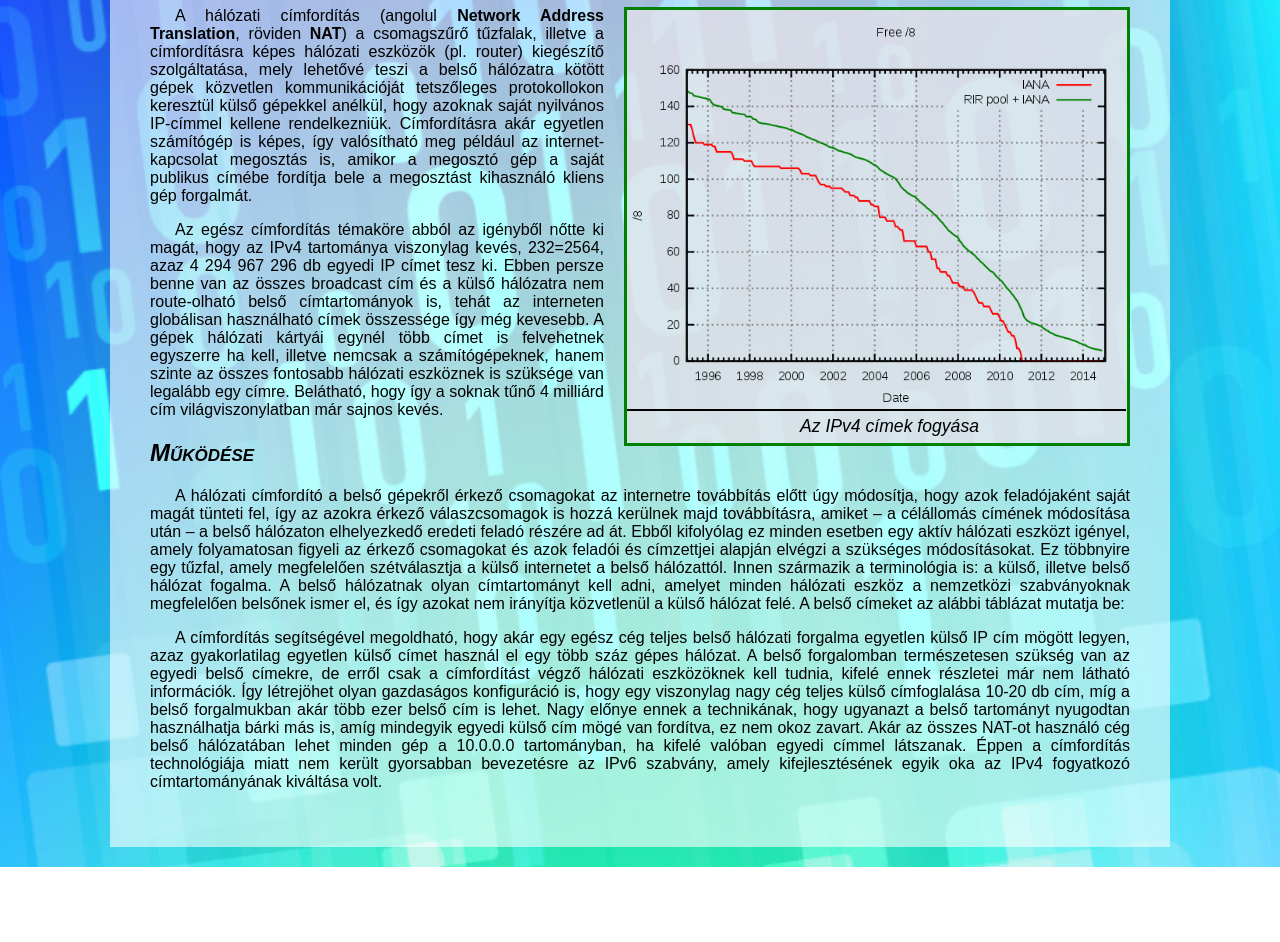
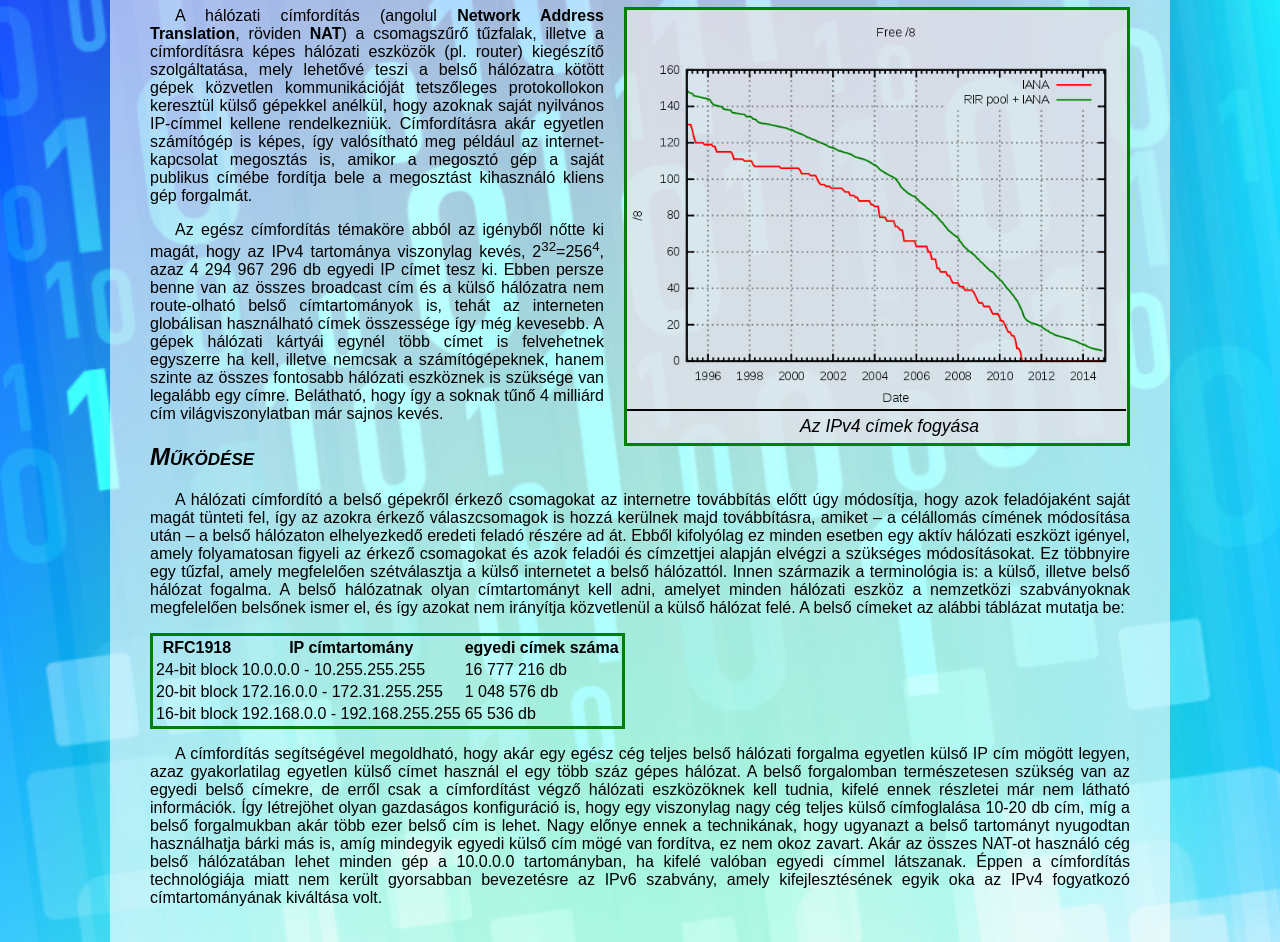
Before and after one commit to ABEL0206/cimforditas, a plain HTML site: page index.html in a window 1280 px wide. Shown: the part 133-1075 px from the top of the page. Before the commit the page ends 1000 px from the top, so only its background shows below. Drawn offline with Linux system fonts and the light colour scheme.

Commit message:
9-10 feladat

```diff
--- a/index.html
+++ b/index.html
@@ -9,15 +9,34 @@
 
 <body>
   <div id="content">
-    <h1>A hálózati címfordítás*</h1>
+    <h1>A hálózati címfordítás</h1>
     <div class="frame"><img src="ipv4fogyas.png" alt="IPcalypse" title="IPcalypse"><p class="imgtitle">Az IPv4 címek fogyása</p></div>
     <p>A hálózati címfordítás (angolul <b>Network Address Translation</b>, röviden <b>NAT</b>) a csomagszűrő tűzfalak, illetve a címfordításra képes hálózati eszközök (pl. router) kiegészítő szolgáltatása, mely lehetővé teszi a belső hálózatra kötött gépek közvetlen kommunikációját tetszőleges protokollokon keresztül külső gépekkel anélkül, hogy azoknak saját nyilvános IP-címmel kellene rendelkezniük. Címfordításra akár egyetlen számítógép is képes, így valósítható meg például az internet-kapcsolat megosztás is, amikor a megosztó gép a saját publikus címébe fordítja bele a megosztást kihasználó kliens gép forgalmát. </p>
-    <p>Az egész címfordítás témaköre abból az igényből nőtte ki magát, hogy az IPv4 tartománya viszonylag kevés, 232=2564, azaz 4 294 967 296 db egyedi IP címet tesz ki. Ebben persze benne van az összes broadcast cím és a külső hálózatra nem route-olható belső címtartományok is, tehát az interneten globálisan használható címek összessége így még kevesebb. A gépek hálózati kártyái egynél több címet is felvehetnek egyszerre ha kell, illetve nemcsak a számítógépeknek, hanem szinte az összes fontosabb hálózati eszköznek is szüksége van legalább egy címre. Belátható, hogy így a soknak tűnő 4 milliárd cím világviszonylatban már sajnos kevés.
+    <p>Az egész címfordítás témaköre abból az igényből nőtte ki magát, hogy az IPv4 tartománya viszonylag kevés, 2<sup>32</sup>=256<sup>4</sup>, azaz 4 294 967 296 db egyedi IP címet tesz ki. Ebben persze benne van az összes broadcast cím és a külső hálózatra nem route-olható belső címtartományok is, tehát az interneten globálisan használható címek összessége így még kevesebb. A gépek hálózati kártyái egynél több címet is felvehetnek egyszerre ha kell, illetve nemcsak a számítógépeknek, hanem szinte az összes fontosabb hálózati eszköznek is szüksége van legalább egy címre. Belátható, hogy így a soknak tűnő 4 milliárd cím világviszonylatban már sajnos kevés.
     </p>
     <h2>Működése</h2>
 
     <p>A hálózati címfordító a belső gépekről érkező csomagokat az internetre továbbítás előtt úgy módosítja, hogy azok feladójaként saját magát tünteti fel, így az azokra érkező válaszcsomagok is hozzá kerülnek majd továbbításra, amiket – a célállomás címének módosítása után – a belső hálózaton elhelyezkedő eredeti feladó részére ad át. Ebből kifolyólag ez minden esetben egy aktív hálózati eszközt igényel, amely folyamatosan figyeli az érkező csomagokat és azok feladói és címzettjei alapján elvégzi a szükséges módosításokat. Ez többnyire egy tűzfal, amely megfelelően szétválasztja a külső internetet a belső hálózattól. Innen származik a terminológia is: a külső, illetve belső hálózat fogalma. A belső hálózatnak olyan címtartományt kell adni, amelyet minden hálózati eszköz a nemzetközi szabványoknak megfelelően belsőnek ismer el, és így azokat nem irányítja közvetlenül a külső hálózat felé. A belső címeket az alábbi táblázat mutatja be:</p>
-
+    <table>
+        <th>RFC1918</th>
+        <th>IP címtartomány</th>
+        <th>egyedi címek száma</th>
+      <tr>
+        <td>24-bit block</td>
+        <td>10.0.0.0 - 10.255.255.255</td>
+        <td>16 777 216 db</td>
+      </tr>
+      <tr>
+        <td>20-bit block</td>
+        <td>172.16.0.0 - 172.31.255.255</td>
+        <td>1 048 576 db</td>
+      </tr>
+      <tr>
+        <td>16-bit block</td>
+        <td>192.168.0.0 - 192.168.255.255</td>
+        <td>65 536 db</td>
+      </tr>
+    </table>
     <p>A címfordítás segítségével megoldható, hogy akár egy egész cég teljes belső hálózati forgalma egyetlen külső IP cím mögött legyen, azaz gyakorlatilag egyetlen külső címet használ el egy több száz gépes hálózat. A belső forgalomban természetesen szükség van az egyedi belső címekre, de erről csak a címfordítást végző hálózati eszközöknek kell tudnia, kifelé ennek részletei már nem látható információk. Így létrejöhet olyan gazdaságos konfiguráció is, hogy egy viszonylag nagy cég teljes külső címfoglalása 10-20 db cím, míg a belső forgalmukban akár több ezer belső cím is lehet. Nagy előnye ennek a technikának, hogy ugyanazt a belső tartományt nyugodtan használhatja bárki más is, amíg mindegyik egyedi külső cím mögé van fordítva, ez nem okoz zavart. Akár az összes NAT-ot használó cég belső hálózatában lehet minden gép a 10.0.0.0 tartományban, ha kifelé valóban egyedi címmel látszanak. Éppen a címfordítás technológiája miatt nem került gyorsabban bevezetésre az IPv6 szabvány, amely kifejlesztésének egyik oka az IPv4 fogyatkozó címtartományának kiváltása volt.
     </p>
   </div>
```
